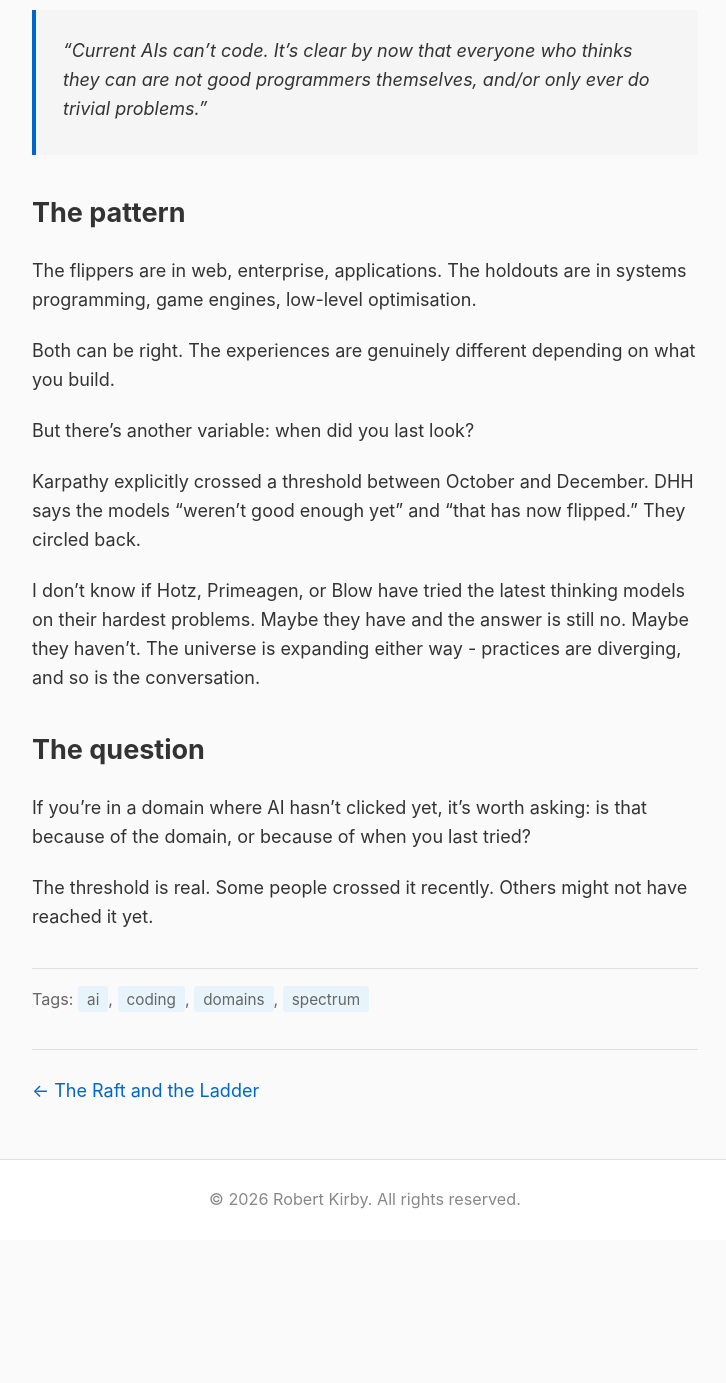
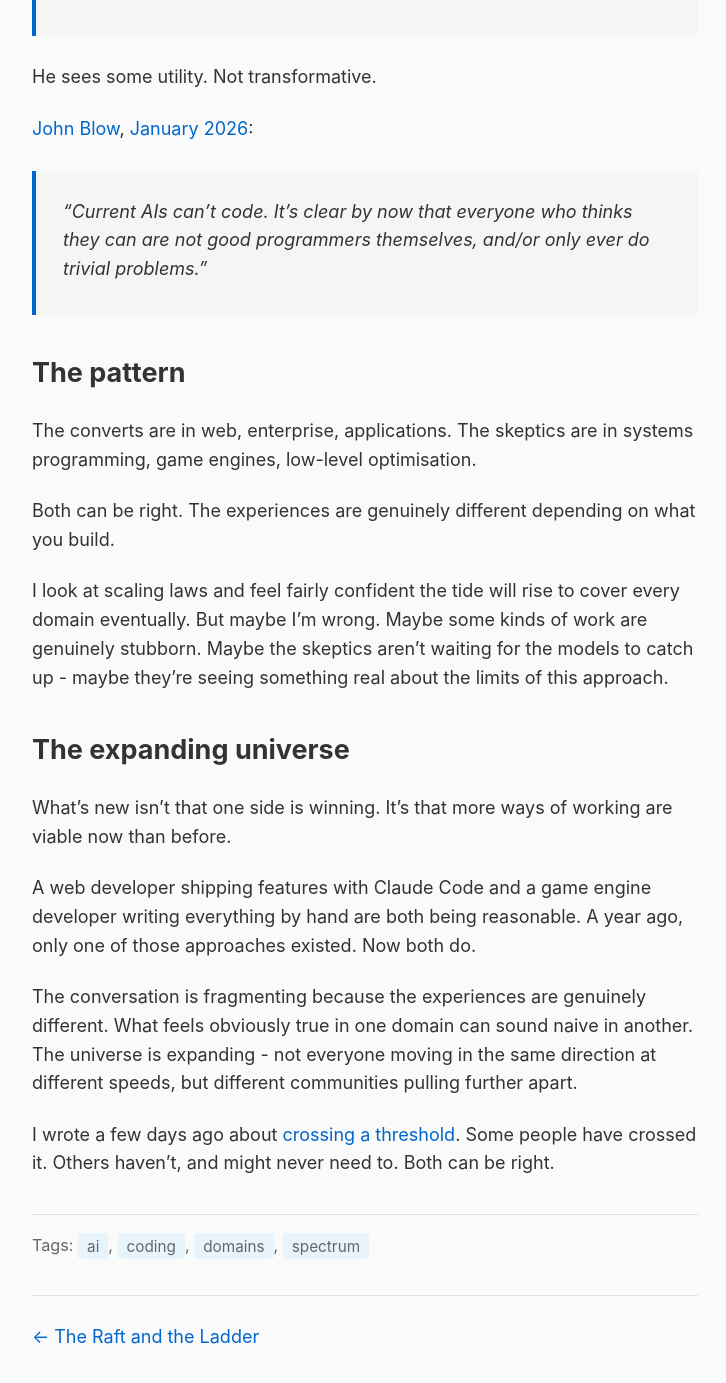
Before and after one commit to rob137/rob137.github.io, a Jekyll site: the page built from _posts/2026-01-04-the-expanding-universe.md, in a window 1280 px wide and 1400 px high, scrolled down 1846 px. Shown: the top 1383 px of the window, without its empty margins (275-1001 px from the left). Built offline with Jekyll 4.4.1, drawn with Linux system fonts in a browser that asks for light colours; before the commit the page ends 3086 px from its top, so only the background shows below that; some of the changed text lies outside the part shown.

Commit message:
Redraft Expanding Universe - more accommodating
Lead with "more forms of working are viable" rather than who's
behind. Acknowledge skeptics might be seeing real limits.
Both can be right.

🤖 Generated with [Claude Code](https://claude.com/claude-code)

Co-Authored-By: Claude Opus 4.5 <noreply@anthropic.com>

```diff
--- a/_posts/2026-01-04-the-expanding-universe.md
+++ b/_posts/2026-01-04-the-expanding-universe.md
@@ -3,12 +3,16 @@ layout: post
 title: "The Expanding Universe"
 date: 2026-01-04 14:00:00 +0000
 tags: [ai, coding, domains, spectrum]
-excerpt: "Some builders have flipped. Others haven't. The pattern tells you something about where they work - and when they last looked."
+excerpt: "More forms of working are viable now than before. The conversation is fragmenting because the experiences are genuinely different."
 ---
 
-I wrote a few days ago about [crossing a threshold](/2026/01/02/crossing-the-horizon/) - something changing in late 2025 that wasn't fully recognised yet. Since then I've been watching who's flipped and who hasn't.
+A year ago, there was roughly one way to be a professional software developer. You wrote code. The tools varied, the languages varied, but the core activity was the same.
 
-## The flippers
+Now there's a spectrum. Some developers ship entire applications without writing code by hand. Others find AI tools net-negative for their work. Both approaches are viable. Both produce working software.
+
+The universe is expanding.
+
+## The converts
 
 [Andrej Karpathy](https://en.wikipedia.org/wiki/Andrej_Karpathy), October 2025, on his nanochat project. He described it as "intellectually intense code" where "everything has to be very precisely arranged." AI was "net unhelpful." He called the output "slop."
 
@@ -26,7 +30,7 @@ Two months apart.
 
 > "Half the resistance was simply that the models weren't good enough yet... That has now flipped. Working with opencode has been a blast. Watching the thinking models nail a difficult bug is a revelation."
 
-## The holdouts
+## The skeptics
 
 [George Hotz](https://en.wikipedia.org/wiki/George_Hotz), June 2023:
 
@@ -46,18 +50,18 @@ He sees some utility. Not transformative.
 
 ## The pattern
 
-The flippers are in web, enterprise, applications. The holdouts are in systems programming, game engines, low-level optimisation.
+The converts are in web, enterprise, applications. The skeptics are in systems programming, game engines, low-level optimisation.
 
 Both can be right. The experiences are genuinely different depending on what you build.
 
-But there's another variable: when did you last look?
+I look at scaling laws and feel fairly confident the tide will rise to cover every domain eventually. But maybe I'm wrong. Maybe some kinds of work are genuinely stubborn. Maybe the skeptics aren't waiting for the models to catch up - maybe they're seeing something real about the limits of this approach.
 
-Karpathy explicitly crossed a threshold between October and December. DHH says the models "weren't good enough yet" and "that has now flipped." They circled back.
+## The expanding universe
 
-I don't know if Hotz, Primeagen, or Blow have tried the latest thinking models on their hardest problems. Maybe they have and the answer is still no. Maybe they haven't. The universe is expanding either way - practices are diverging, and so is the conversation.
+What's new isn't that one side is winning. It's that more ways of working are viable now than before.
 
-## The question
+A web developer shipping features with Claude Code and a game engine developer writing everything by hand are both being reasonable. A year ago, only one of those approaches existed. Now both do.
 
-If you're in a domain where AI hasn't clicked yet, it's worth asking: is that because of the domain, or because of when you last tried?
+The conversation is fragmenting because the experiences are genuinely different. What feels obviously true in one domain can sound naive in another. The universe is expanding - not everyone moving in the same direction at different speeds, but different communities pulling further apart.
 
-The threshold is real. Some people crossed it recently. Others might not have reached it yet.
+I wrote a few days ago about [crossing a threshold](/2026/01/02/crossing-the-horizon/). Some people have crossed it. Others haven't, and might never need to. Both can be right.
```
